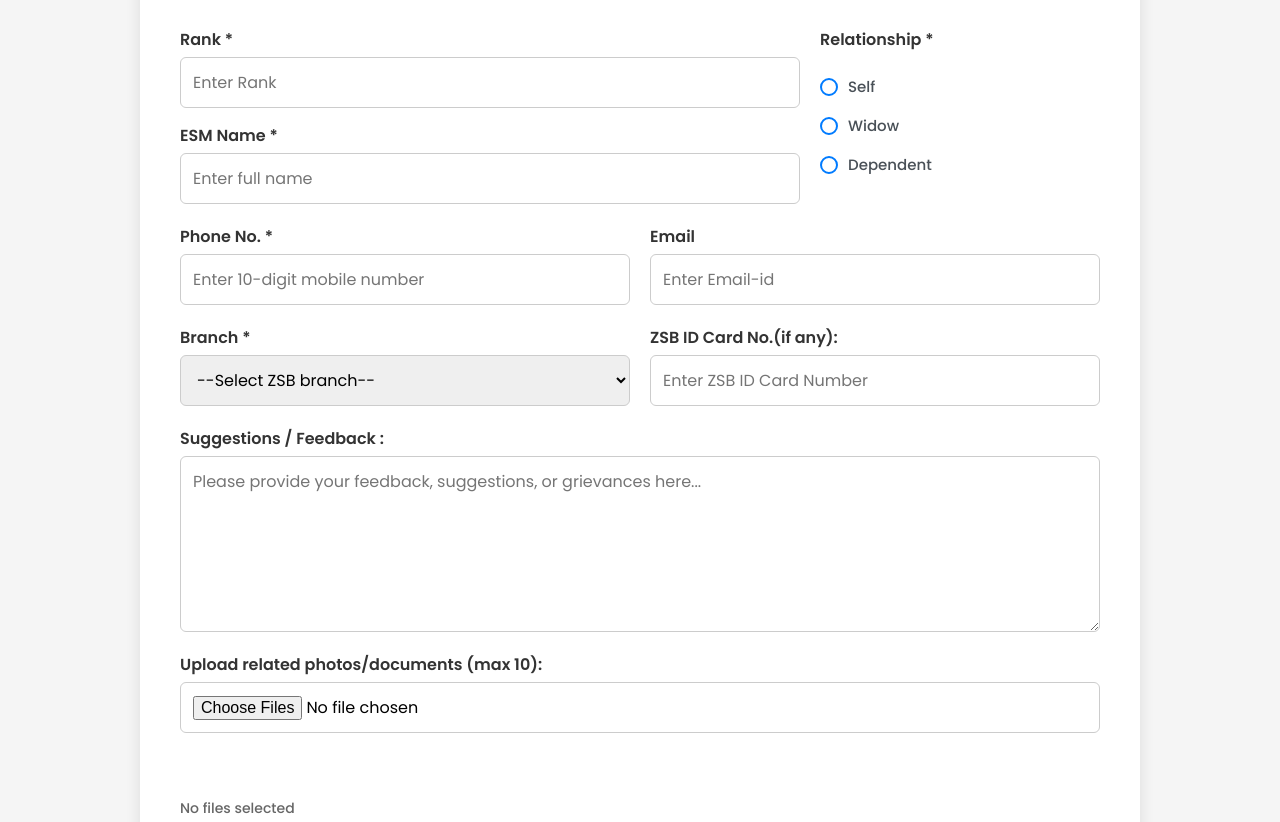
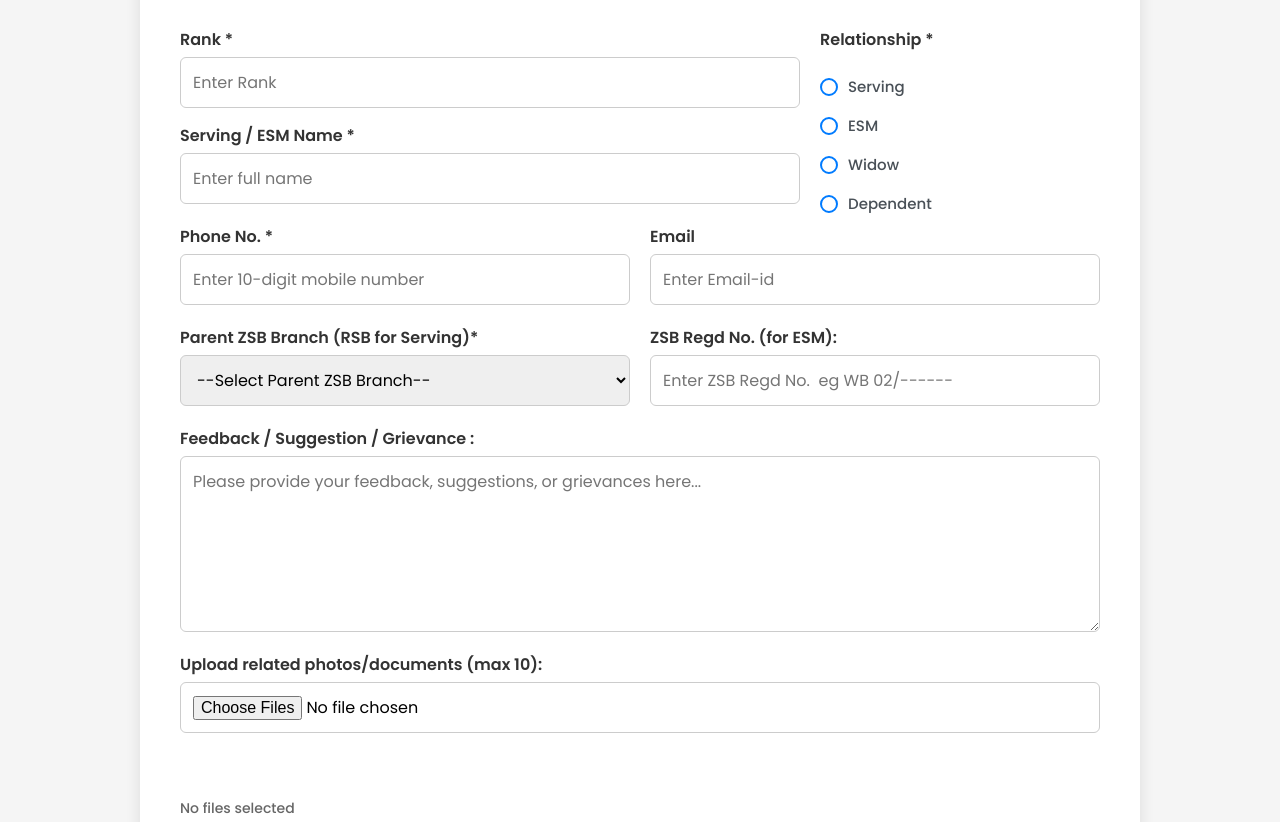
Before and after one commit to paulmark-05/Feedback_Form, a website: page public/index.html in a window 1280 px wide. Shown: the part 433-1255 px from the top of the page. Drawn offline with Linux system fonts and the light colour scheme.

Commit message:
Update index.html

```diff
--- a/public/index.html
+++ b/public/index.html
@@ -10,7 +10,7 @@
 <body>
     <div class="header">
         <img src="logo.jpg" alt="West Bengal Sainik Board Logo" class="logo">
-        <h1 class="title">Feedback / Grievances Form</h1>
+        <h1 class="title">Feedback / Suggestion / Grievance Form</h1>
     </div>
 
     <div class="form-container">
@@ -35,7 +35,7 @@
                         <input type="text" id="rank" name="rank" placeholder="Enter Rank" required>
                     </div>
                     <div class="field-container">
-                        <label for="esmName">ESM Name *</label>
+                        <label for="esmName">Serving / ESM Name *</label>
                         <input type="text" id="esmName" name="name" placeholder="Enter full name" required>
                     </div>
                 </div>
@@ -47,7 +47,12 @@
                         <label class="checkbox-label-simple">
                             <input type="radio" name="relationship" value="Self">
                             <span class="radio-checkmark-simple"></span>
-                            <span class="checkbox-text-simple">Self</span>
+                            <span class="checkbox-text-simple">Serving</span>
+                        </label>
+                        <label class="checkbox-label-simple">
+                            <input type="radio" name="relationship" value="Self">
+                            <span class="radio-checkmark-simple"></span>
+                            <span class="checkbox-text-simple">ESM</span>
                         </label>
                         <label class="checkbox-label-simple">
                             <input type="radio" name="relationship" value="Widow">
@@ -79,9 +84,9 @@
             <!-- Branch and ID Row -->
             <div class="form-row">
                 <div class="input-group">
-                    <label for="branch">Branch *</label>
+                    <label for="branch">Parent ZSB Branch (RSB for Serving)*</label>
                     <select id="branch" name="branch" required>
-                        <option value="">--Select ZSB branch--</option>
+                        <option value="">--Select Parent ZSB Branch--</option>
                         <option value="Rajya Sainik Board">Rajya Sainik Board</option>
                         <option value="ZSB Burdwan">ZSB Burdwan ( Purba Bardhaman, Paschim Bardhaman & Birbhum )</option>
                         <option value="ZSB Coochbehar">ZSB Coochbehar ( Coochbehar & Alipurduar )</option>
@@ -100,15 +105,15 @@
                      </select>
                 </div>
                 <div class="input-group">
-                    <label for="zsbId">ZSB ID Card No.(if any):</label>
-                    <input type="text" id="zsbId" name="id" placeholder="Enter ZSB ID Card Number">
+                    <label for="zsbId">ZSB Regd No. (for ESM):</label>
+                    <input type="text" id="zsbId" name="id" placeholder="Enter ZSB Regd No.  eg WB 02/------">
                 </div>
             </div>
 
             <!-- Feedback Section -->
             <div class="form-row">
                 <div class="input-group">
-                    <label for="suggestions">Suggestions / Feedback :</label>
+                    <label for="suggestions">Feedback / Suggestion / Grievance :</label>
                     <textarea id="suggestions" name="sugg" placeholder="Please provide your feedback, suggestions, or grievances here..." rows="6"></textarea>
                 </div>
             </div>
@@ -128,7 +133,7 @@
                 <label class="consent-label">
                     <input type="checkbox" id="consentCheckbox" required>
                     <span class="checkmark"></span>
-                    I agree to submit my personal information entered above.
+                    I agree to submit my personal information as per IT policy (personal data will be used within the Sainik Board)
                 </label>
             </div>
 
@@ -153,13 +158,13 @@
         </div>
     </div>
 
- <div id="submittingOverlay" style="display:none;">
+    <!-- Submitting Overlay -->
+<div id="submittingOverlay">
   <div class="overlay-content">
     <div class="loader"></div>
-    <p>Submitting, please wait…</p>
+    <p>Submitting...Please Wait...</p>
   </div>
 </div>
-
 
 
 
```
